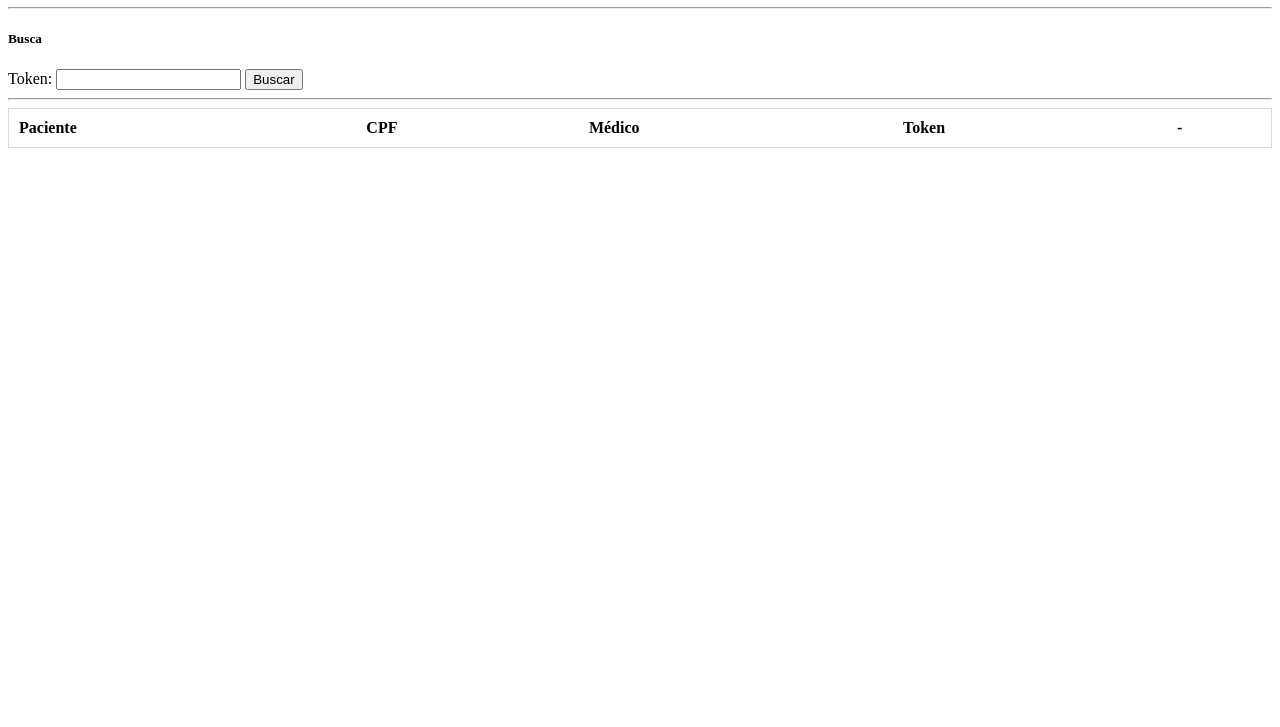
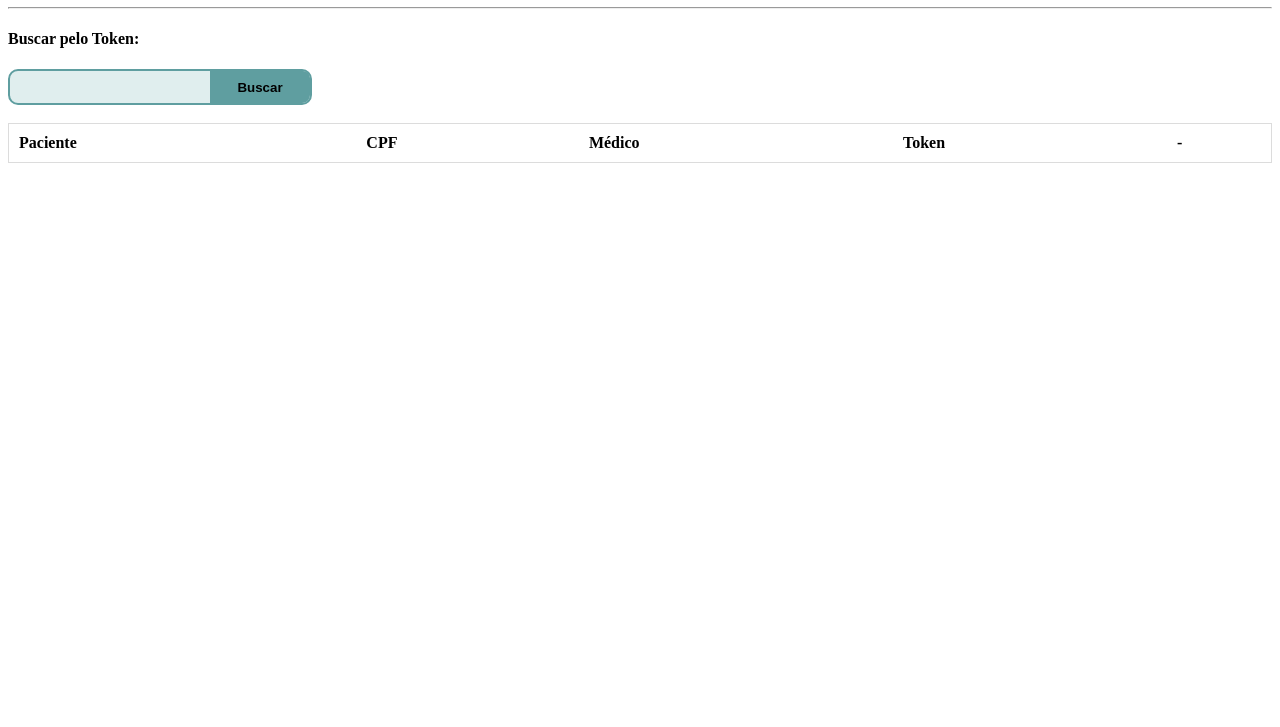
Before and after one commit to luizarodrigues98/rebase-labs-front, a plain HTML site: page index.html in a window 1280 px wide. Shown: the part 73-800 px from the top of the page. Drawn offline with Linux system fonts and the light colour scheme; no server answers.

Commit message:
adiciona css para search no index

```diff
--- a/css/index.css
+++ b/css/index.css
@@ -2,7 +2,36 @@
   width: 100%;
   border: 1px solid gainsboro;
 }
+
 th, td {
   text-align: left;
   padding: 8px;
 }
+
+#divBusca{
+  background-color:#E0EEEE;
+  border:solid 2px #5F9EA0;
+  border-radius:10px;
+  width:300px;
+  height:32px;
+}
+
+#site-search{
+  float:left;
+  background-color:transparent;
+  padding-left:7px;
+  font-size:18px;
+  border:none;
+  height:32px;
+  width:191px;
+}
+
+#search-button{
+  border:none;
+  float:left;
+  height:32px;
+  border-radius:0 7px 8px 0;
+  width:100px;
+  font-weight:bold;
+  background:#5F9EA0;
+}
--- a/index.html
+++ b/index.html
@@ -7,12 +7,13 @@
   <body>
     <h1>Exames</h1>
     <hr>
-    <h5>Busca</h5>
-    <label for="site-search"> Token: </label>
-    <input type="search" id="site-search" name="q">
-    <button id="search-button"> Buscar </button>
-    <hr>
-
+    <h4>Buscar pelo Token:</h4>
+    <div id="divBusca">
+      <!-- <label for="site-search">  </label> -->
+      <input type="text" id="site-search" >
+      <button id="search-button"> Buscar</button>
+    </div>
+    <br>
     <div id="exams" style="overflow-x:auto;">
       <table class="table table-responsive" style="width: 100%">
         <thead>
```
